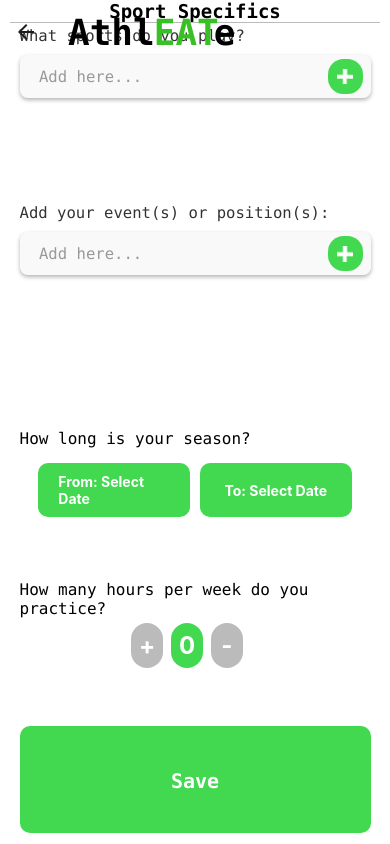
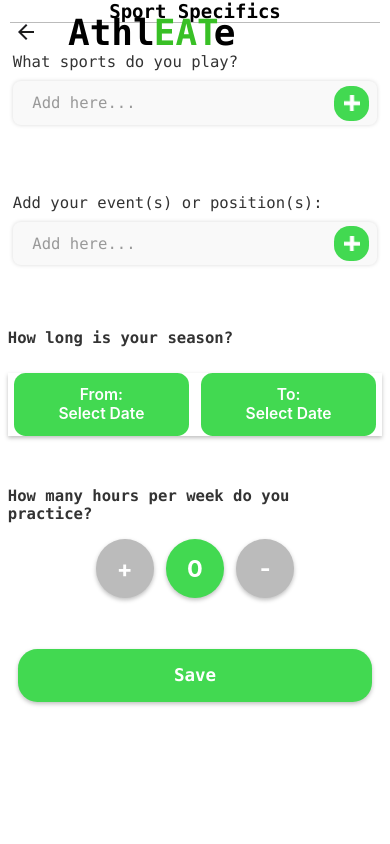
Before and after one commit to nir-g0/AthlEATe, a React Native app: screen /Sport in a window 390 px wide. Built offline with nearby package versions, Linux system fonts and the light colour scheme.

Commit message:
More stylization

```diff
--- a/ConstantStyles/GenericPreference.tsx
+++ b/ConstantStyles/GenericPreference.tsx
@@ -77,7 +77,7 @@
           <View style={styles.bubble} key={item}>
             <Text style={styles.bubbleText}>{item}</Text>
             <TouchableOpacity onPress={() => handleRemoveItem(item)}>
-              <Text style={styles.removeText}> ×</Text>
+              <Text style={styles.removeText}> X</Text>
             </TouchableOpacity>
           </View>
         ))}
@@ -89,7 +89,8 @@
 const styles = StyleSheet.create({
   container: {
     flex: 1.5,
-    paddingBottom: height * 0.02
+    paddingBottom: height * 0.02,
+    margin: 5
   },
   title: {
     fontSize: width * 0.04,
@@ -106,9 +107,9 @@
     borderRadius: width * 0.02,
     paddingHorizontal: width * 0.02,
     shadowColor: '#000',
-    shadowOpacity: 0.3,
+    shadowOpacity: 0.15,
     shadowRadius: 4,
-    shadowOffset: { width: 0, height: 2 }
+    shadowOffset: { width: 0, height: 0 }
   },
   input: {
     flex: 1,
@@ -136,14 +137,15 @@
   },
   bubble: {
     flexDirection: 'row',
-    marginRight: width * 0.02,
+    // marginRight: width * 0.02,
+    margin: width * 0.02,
     flex: 1,
     paddingHorizontal: width * 0.04,
     backgroundColor: '#42D951',
     borderRadius: width * 0.04,
     alignItems: 'center',
     shadowColor: '#000',
-    shadowOpacity: 0.1,
+    shadowOpacity: 0.3,
     shadowRadius: 4,
     shadowOffset: { width: 0, height: 1 }
   },
--- a/Pages/MealsScreen/MealsScreen.tsx
+++ b/Pages/MealsScreen/MealsScreen.tsx
@@ -105,7 +105,7 @@
         key={day}
         style={{
           ...styles.dayBubble,
-          backgroundColor: index === selectedDay ? '#42D951' : '#F0F0F0'
+          backgroundColor: index === selectedDay ? '#42D951' : '#FFFFFF'
         }}
         onPress={() => setSelectedDay(index)}
       >
@@ -113,7 +113,6 @@
           style={{
             fontSize: width * 0.035, // Responsive font size
             color: index === selectedDay ? 'white' : 'black',
-            fontWeight: '600',
             fontFamily: 'Menlo'
           }}
         >
--- a/Pages/PlanScreen/PlanButton.tsx
+++ b/Pages/PlanScreen/PlanButton.tsx
@@ -8,15 +8,17 @@
         flex: 1,
         flexDirection: 'row',
         alignItems: 'center',
-        padding: 0,
-        marginBottom: '1%',
-        borderTopColor: '#AAAAAA',
-        borderTopWidth: 1
+        padding: 5,
+        marginBottom: '2%',
+        backgroundColor: '#FFFFFF',
+        borderRadius: 10,
+        ...shadow
       }}
     >
       <View style={{ flex: 0.95 }}>
         <Text
           style={{
+            marginLeft: '2.5%',
             color: '#000000',
             fontWeight: '400',
             fontSize: 16,
@@ -42,4 +44,10 @@
   )
 }
 
+const shadow = {
+  shadowColor: '#000',
+  shadowOpacity: 0.15,
+  shadowRadius: 3,
+  shadowOffset: { width: 0, height: 0 }
+}
 export default PlanButton
--- a/Pages/PlanScreen/PlanScreen.tsx
+++ b/Pages/PlanScreen/PlanScreen.tsx
@@ -46,11 +46,12 @@
             backgroundColor: '#42D951',
             borderRadius: 10,
             width: '95%',
-            flex: 1.25,
+            flex: 1,
             justifyContent: 'center',
             alignItems: 'center',
             padding: 0,
-            marginBottom: '1%'
+            marginBottom: '1%',
+            ...shadow
           }}
         >
           <Text style={AppStyles.sectionTitle}>Generate Plan</Text>
@@ -60,23 +61,11 @@
   )
 }
 
-const styles = StyleSheet.create({
-  chartContainer: {
-    marginVertical: 10,
-    backgroundColor: '#FFFFFF',
-    shadowColor: '#3a7532',
-    shadowOffset: { width: 0, height: 5 },
-    shadowOpacity: 0.5,
-    shadowRadius: 6,
-    borderRadius: 10
-  },
-  draggablePoint: {
-    position: 'absolute',
-    width: 20,
-    height: 20,
-    borderRadius: 10,
-    backgroundColor: 'red'
-  }
-})
+const shadow = {
+  shadowColor: '#000',
+  shadowOpacity: 0.25,
+  shadowRadius: 4,
+  shadowOffset: { width: 0, height: 2 }
+}
 
 export default PlanScreen
--- a/Pages/PlanScreen/Preferences/DietScreen.tsx
+++ b/Pages/PlanScreen/Preferences/DietScreen.tsx
@@ -149,14 +149,14 @@
   inputRow: {
     flexDirection: 'row',
     alignItems: 'center',
-    backgroundColor: '#f9f9f9',
+    backgroundColor: '#FFFFFF',
     paddingVertical: height * 0.015,
     paddingHorizontal: width * 0.04,
     borderRadius: width * 0.03,
     shadowColor: '#000000',
     shadowOpacity: 0.15,
-    shadowRadius: 4,
-    shadowOffset: { width: 0, height: 2 },
+    shadowRadius: 3,
+    shadowOffset: { width: 0, height: 0 },
     marginBottom: height * 0.02
   },
   inputLabel: {
@@ -183,7 +183,6 @@
     paddingVertical: height * 0.02,
     alignItems: 'center',
     marginTop: height * 0.02,
-    shadowColor: '#42D951',
     shadowOpacity: 0.4,
     shadowRadius: 10,
     shadowOffset: { width: 0, height: 5 }
--- a/Pages/PlanScreen/Preferences/SportScreen.tsx
+++ b/Pages/PlanScreen/Preferences/SportScreen.tsx
@@ -1,9 +1,18 @@
 import React, { useState } from 'react'
-import { Text, View, TouchableOpacity, StyleSheet } from 'react-native'
+import {
+  Text,
+  View,
+  TouchableOpacity,
+  StyleSheet,
+  ScrollView,
+  Dimensions
+} from 'react-native'
 import DateTimePicker from '@react-native-community/datetimepicker'
 import DefaultPage from '../../../ConstantStyles/DefaultPage'
 import GenericPreference from '../../../ConstantStyles/GenericPreference'
 import AppStyles from '../../../ConstantStyles/Styles'
+
+const { width, height } = Dimensions.get('window')
 
 function SportScreen ({ navigation }) {
   const [practiceCount, setPracticeCount] = useState(0)
@@ -47,7 +56,8 @@
 
   return (
     <DefaultPage title='Sport Specifics' navigation={navigation}>
-      <View style={styles.container}>
+      <ScrollView contentContainerStyle={styles.scrollContainer}>
+        <View style={styles.section}>
           <GenericPreference
             title='What sports do you play?'
             placeholder='Add here...'
@@ -55,7 +65,9 @@
             selectedItems={[]}
             onSelectionChange={item => console.log(item)}
           />
+        </View>
 
+        <View style={styles.section}>
           <GenericPreference
             title='Add your event(s) or position(s):'
             placeholder='Add here...'
@@ -63,33 +75,32 @@
             selectedItems={[]}
             onSelectionChange={item => console.log(item)}
           />
-
-        <View style={styles.spacer} />
-
-        {/* Season Duration Section */}
-        <View>
+        </View>
+        <View style={styles.section}>
           <Text style={styles.title}>How long is your season?</Text>
-          <View style={{ minHeight: '20%' }}>
           <View style={styles.dateButtonContainer}>
             <TouchableOpacity
-                onPress={() => setShowStartPicker(!showStartPicker)}
+              onPress={() => {
+                showEndPicker ? setShowEndPicker(false) : null
+                setShowStartPicker(!showStartPicker)
+              }}
               style={styles.dateButton}
             >
-                <Text style={styles.dateText}>
-                  From: {formatMonthYear(startDate)}
-                </Text>
+              <Text style={styles.dateText}>From:</Text>
+              <Text style={styles.dateText}>{formatMonthYear(startDate)}</Text>
             </TouchableOpacity>
             <TouchableOpacity
-                onPress={() => setShowEndPicker(!showEndPicker)}
+              onPress={() => {
+                showStartPicker ? setShowStartPicker(false) : null
+                setShowEndPicker(!showEndPicker)
+              }}
               style={styles.dateButton}
             >
-                <Text style={styles.dateText}>
-                  To: {formatMonthYear(endDate)}
-                </Text>
+              <Text style={styles.dateText}>To:</Text>
+              <Text style={styles.dateText}>{formatMonthYear(endDate)}</Text>
             </TouchableOpacity>
           </View>
           <View style={styles.datePickerContainer}>
-              <View style={styles.datePickerWrapper}>
             {showStartPicker && (
               <DateTimePicker
                 value={startDate || today}
@@ -102,8 +113,6 @@
                 }
               />
             )}
-              </View>
-              <View style={styles.datePickerWrapper}>
             {showEndPicker && (
               <DateTimePicker
                 value={endDate || startDate || today}
@@ -111,35 +120,29 @@
                 display='default'
                 minimumDate={startDate || today}
                 maximumDate={oneYearFromToday}
-                    onChange={(event, date) =>
-                      handleDateChange(event, date, 'end')
-                    }
+                onChange={(event, date) => handleDateChange(event, date, 'end')}
               />
             )}
           </View>
         </View>
-          </View>
-        </View>
-
-        <View style={styles.spacer} />
 
         {/* Practice Count Section */}
-        <View>
+        <View style={styles.section}>
           <Text style={styles.title}>
             How many hours per week do you practice?
           </Text>
           <View style={styles.practiceCountContainer}>
             <TouchableOpacity
               onPress={() => {
-                if (practiceCount < 64) setPracticeCount(practiceCount + 1)
+                if (practiceCount < 40) setPracticeCount(practiceCount + 1)
               }}
               style={[styles.bubble, styles.grayBubble]}
             >
               <Text style={styles.plusMinusText}>+</Text>
             </TouchableOpacity>
-            <TouchableOpacity style={styles.bubble}>
+            <View style={[styles.bubble, styles.countBubble]}>
               <Text style={styles.plusMinusText}>{practiceCount}</Text>
-            </TouchableOpacity>
+            </View>
             <TouchableOpacity
               onPress={() => {
                 if (practiceCount > 0) setPracticeCount(practiceCount - 1)
@@ -151,105 +154,106 @@
           </View>
         </View>
 
-        <View style={styles.spacer} />
-
+        {/* Save Button */}
         <View style={styles.saveButtonContainer}>
           <TouchableOpacity style={styles.saveButton}>
-            <Text style={AppStyles.sectionTitle}>Save</Text>
+            <Text style={styles.saveButtonText}>Save</Text>
           </TouchableOpacity>
         </View>
-
-        <View style={styles.bottomSpacer} />
-      </View>
+      </ScrollView>
     </DefaultPage>
   )
 }
 
+const shadow = {
+  shadowColor: '#000',
+  shadowOpacity: 0.25,
+  shadowRadius: 4,
+  shadowOffset: { width: 0, height: 2 }
+}
 const styles = StyleSheet.create({
-  container: {
-    marginHorizontal: '5%',
-    alignContent: 'center',
-    marginTop: '1%',
-    flex: 1,
-    width: '90%',
-    justifyContent: 'center'
+  scrollContainer: {
+    paddingHorizontal: width * 0.02,
+    paddingVertical: height * 0.03
   },
-  spacer: {
-    flex: 0.45
-  },
-  bottomSpacer: {
-    flex: 0.15
+  section: {
+    marginBottom: height * 0.03
   },
   title: {
-    color: '#000000',
-    fontWeight: '500',
-    fontSize: 16,
+    fontSize: width * 0.04,
+    color: '#333',
+    fontWeight: '600',
     fontFamily: 'Menlo',
-    alignSelf: 'flex-start'
+    alignSelf: 'flex-start',
+    marginBottom: height * 0.02
   },
   dateButtonContainer: {
     flexDirection: 'row',
-    alignSelf: 'center',
-    marginVertical: 10
+    justifyContent: 'space-between',
+    marginVertical: height * 0.01,
+    ...shadow
   },
   dateButton: {
     flex: 1,
-    margin: 5,
-    paddingVertical: 10,
-    paddingHorizontal: 20,
+    marginHorizontal: width * 0.015,
+    paddingVertical: height * 0.015,
     backgroundColor: '#42D951',
-    borderRadius: 10,
+    borderRadius: width * 0.03,
     justifyContent: 'center',
     alignItems: 'center'
   },
   dateText: {
-    color: '#FFFFFF',
-    fontWeight: 'bold'
+    color: '#FFF',
+    fontWeight: '600',
+    fontSize: width * 0.04
   },
   datePickerContainer: {
     flexDirection: 'row',
-    alignSelf: 'center'
+    justifyContent: 'space-around',
+    marginVertical: height * 0.01
   },
-  datePickerWrapper: {
-    flex: 1,
+  practiceCountContainer: {
+    flexDirection: 'row',
+    justifyContent: 'center',
     alignItems: 'center'
   },
-  practiceCountContainer: {
-    alignSelf: 'center',
-    flexDirection: 'row'
-  },
   bubble: {
-    width: '25%',
-    marginRight: 8,
-    marginVertical: 5,
-    backgroundColor: '#42D951',
-    borderRadius: 18,
-    paddingVertical: 8,
-    paddingHorizontal: 10,
+    width: width * 0.15,
+    height: width * 0.15,
     justifyContent: 'center',
     alignItems: 'center',
-    alignSelf: 'center'
+    borderRadius: width * 0.075,
+    marginHorizontal: width * 0.015,
+    ...shadow
   },
   grayBubble: {
     backgroundColor: '#BBBBBB'
   },
+  countBubble: {
+    backgroundColor: '#42D951'
+  },
   plusMinusText: {
-    fontSize: 24,
+    fontSize: width * 0.06,
     fontWeight: 'bold',
-    color: '#FFFFFF'
+    color: '#FFF'
   },
   saveButtonContainer: {
-    flex: 1
+    alignItems: 'center',
+    marginTop: height * 0.03
   },
   saveButton: {
     backgroundColor: '#42D951',
-    borderRadius: 10,
-    width: '100%',
-    height: '100%',
-    justifyContent: 'space-evenly',
-    alignSelf: 'center',
-    paddingHorizontal: 30,
-    margin: 5
+    borderRadius: width * 0.05,
+    paddingVertical: height * 0.02,
+    paddingHorizontal: width * 0.4,
+    alignItems: 'center',
+    ...shadow
+  },
+  saveButtonText: {
+    color: '#FFF',
+    fontSize: width * 0.045,
+    fontWeight: '700',
+    fontFamily: 'Menlo'
   }
 })
 
--- a/Pages/PlanScreen/Preferences/TimingScreen.tsx
+++ b/Pages/PlanScreen/Preferences/TimingScreen.tsx
@@ -5,12 +5,15 @@
   TouchableOpacity,
   StyleSheet,
   ScrollView,
-  FlatList
+  FlatList,
+  Dimensions
 } from 'react-native'
 import Slider from '@react-native-community/slider'
 import DateTimePicker from '@react-native-community/datetimepicker'
 import DefaultPage from '../../../ConstantStyles/DefaultPage'
 import AppStyles from '../../../ConstantStyles/Styles'
+
+const { width, height } = Dimensions.get('window')
 
 function TimingScreen ({ navigation }) {
   const [budget, setBudget] = useState(3)
@@ -81,11 +84,10 @@
             <View
               key={index}
               style={{
-                ...styles.mealTimeContainer,
-                borderWidth: 1,
-                padding: 5,
-                borderRadius: 10,
-                borderColor: '#BBBBBB'
+                flexDirection: 'row',
+                alignItems: 'center',
+                paddingHorizontal: width * 0.04,
+                borderRadius: width * 0.03
               }}
             >
               <View style={styles.mealTimeContainer}>
@@ -158,12 +160,12 @@
     alignItems: 'center'
   },
   title: {
-    color: '#000000',
+    fontSize: width * 0.04,
     fontWeight: '500',
-    fontSize: 16,
+    color: '#333',
+    marginBottom: height * 0.012,
     fontFamily: 'Menlo',
-    alignSelf: 'flex-start',
-    marginVertical: 10
+    alignSelf: 'flex-start'
   },
   mealCountContainer: {
     flexDirection: 'row',
@@ -177,7 +179,11 @@
     borderRadius: 18,
     paddingVertical: 10,
     justifyContent: 'center',
-    alignItems: 'center'
+    alignItems: 'center',
+    shadowColor: '#000000',
+    shadowOpacity: 0.3,
+    shadowRadius: 4,
+    shadowOffset: { width: 0, height: 2 }
   },
   grayBubble: {
     backgroundColor: '#BBBBBB'
@@ -190,14 +196,21 @@
   mealTimeContainer: {
     flexDirection: 'row',
     alignItems: 'center',
-    marginVertical: 8,
-    width: '100%'
+    backgroundColor: '#f9f9f9',
+    paddingVertical: height * 0.015,
+    paddingHorizontal: width * 0.04,
+    borderRadius: width * 0.03,
+    shadowColor: '#000000',
+    shadowOpacity: 0.15,
+    shadowRadius: 4,
+    shadowOffset: { width: 0, height: 2 },
+    marginBottom: height * 0.02
   },
   mealLabel: {
-    flex: 1,
-    fontSize: 16,
-    color: '#333333',
-    fontWeight: '500'
+    fontSize: width * 0.04,
+    color: '#333',
+    fontFamily: 'Menlo',
+    flex: 1
   },
   timeButton: {
     flex: 1,
@@ -214,7 +227,11 @@
   },
   saveButtonContainer: {
     minWidth: '100%',
-    marginVertical: 20
+    marginVertical: 20,
+    shadowColor: '#000000',
+    shadowOpacity: 0.25,
+    shadowRadius: 4,
+    shadowOffset: { width: 0, height: 2 }
   },
   saveButton: {
     backgroundColor: '#42D951',
```
Also changed, not shown: Pages/PlanScreen/Preferences/DietType/DietPicker.tsx (+2 -5 lines). Lines whose indentation alone changed are shown as unchanged.
